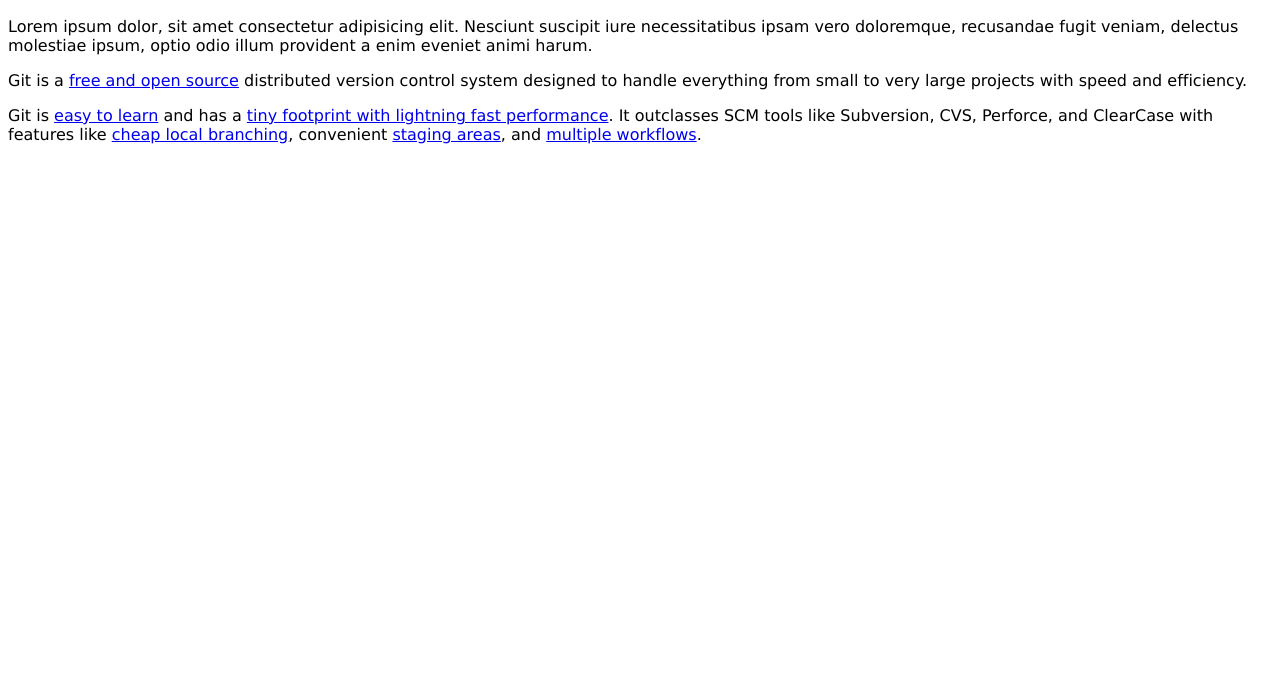
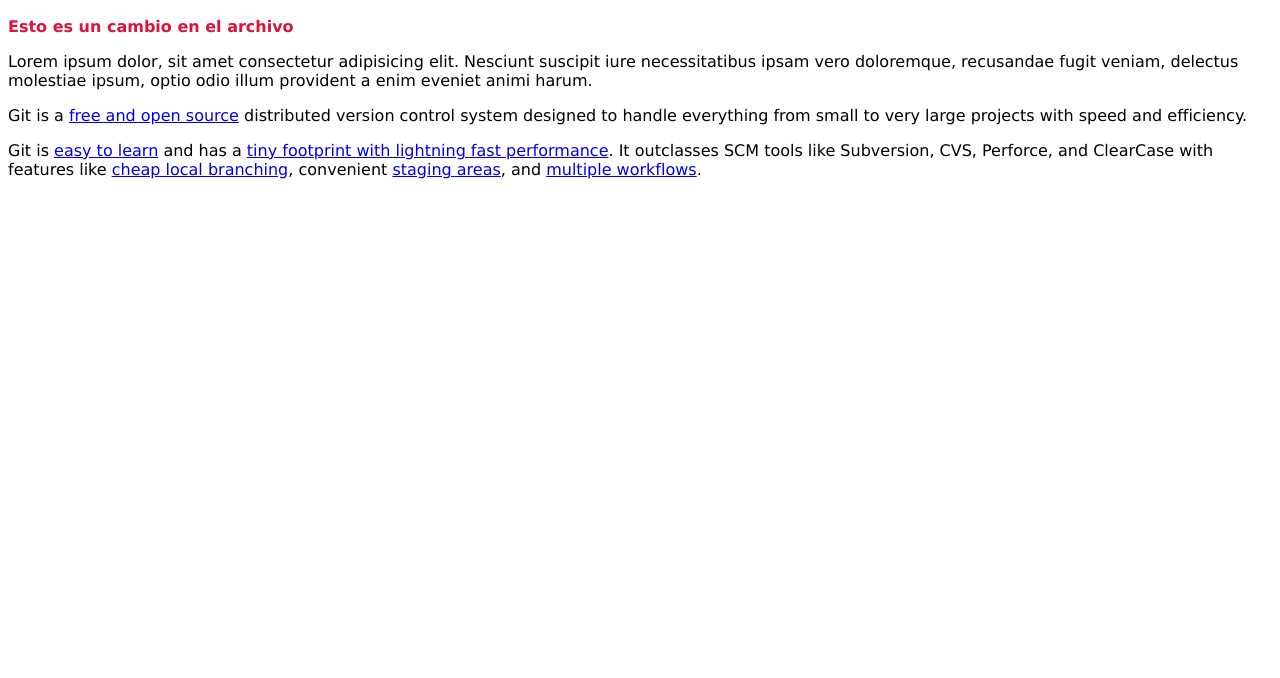
Before and after one commit to profealejandroduoc/sitiocolab_s2, a plain HTML site: page index.html in a window 1280 px wide. Shown: the part 122-800 px from the top of the page. Drawn offline with Linux system fonts and the light colour scheme.

Commit message:
Actualizado index.html

```diff
--- a/index.html
+++ b/index.html
@@ -10,6 +10,7 @@
 
 <body>
     <h1>Esto es para probar GIT</h1>
+    <p style="color: crimson; font-weight: bold;">Esto es un cambio en el archivo</p>
     <p>Lorem ipsum dolor, sit amet consectetur adipisicing elit. Nesciunt suscipit iure necessitatibus ipsam vero
         doloremque, recusandae fugit veniam, delectus molestiae ipsum, optio odio illum provident a enim eveniet animi
         harum.</p>
```
